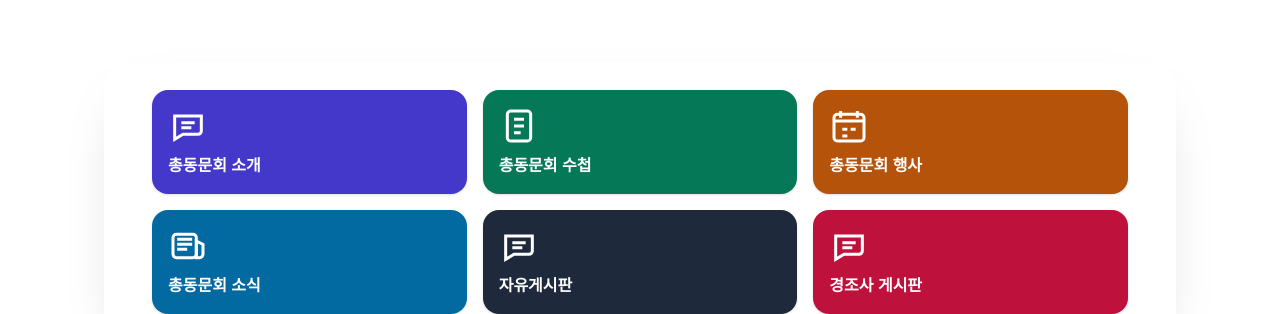
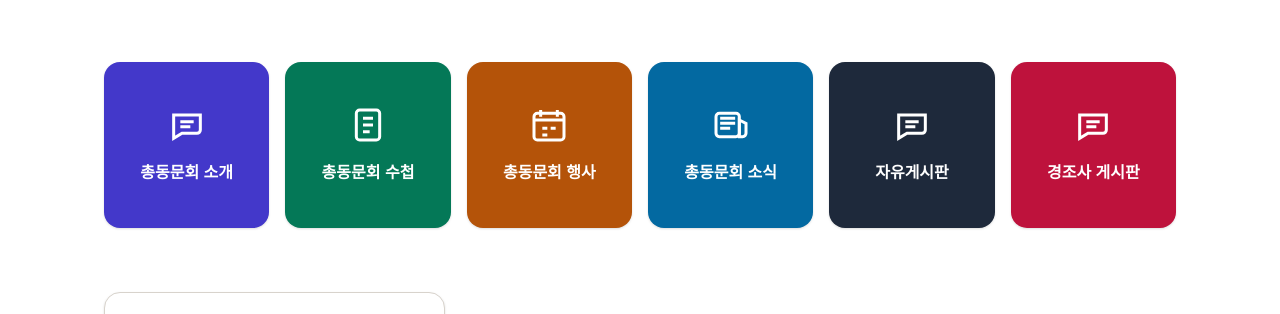
Before and after one commit to ginishuh/sogecon-app, a Next.js app in the folder apps/web/: page / in a window 1280 px wide. Shown: the part 486-800 px from the top of the page. Built offline with nearby package versions, Linux system fonts and the light colour scheme; no server answers; a web font is replaced by a local one.

Commit message:
feat(web): square quick actions; 6-wide desktop; align columns
- Square cards via CSS aspect-ratio:1/1
- Grid lg:grid-cols-6 for single-row desktop layout
- Remove outer wrapper padding/background to match hero columns

Docs: update dev_log_251027.md and worklog

```diff
--- a/apps/web/app/globals.css
+++ b/apps/web/app/globals.css
@@ -292,12 +292,13 @@ a:focus-visible { outline: none; text-decoration: underline; }
 
 /* 홈: Quick Actions (2×2) */
 @layer components {
-  .home-quick-actions { @apply rounded-3xl bg-white/95 px-5 py-7 shadow-soft md:px-12; }
+  .home-quick-actions { @apply px-0 py-0 bg-transparent shadow-none rounded-none; }
 
-  .home-quick-actions__grid { @apply grid grid-cols-3 gap-3 md:gap-4; }
+  .home-quick-actions__grid { @apply grid grid-cols-3 gap-3 md:gap-4 lg:grid-cols-6; }
 
   .home-quick-actions__item {
-    @apply flex flex-col justify-between rounded-2xl p-4 text-left shadow-sm transition hover:-translate-y-0.5 hover:shadow-soft focus-visible:ring-4 focus-visible:ring-brand-accent;
+    @apply flex flex-col items-center justify-center gap-2 rounded-2xl p-4 text-center shadow-sm transition hover:-translate-y-0.5 hover:shadow-soft focus-visible:ring-4 focus-visible:ring-brand-accent;
+    aspect-ratio: 1 / 1; /* 정사각형 카드 */
   }
 
   .home-quick-actions__icon { @apply mb-2 inline-flex h-10 w-10 items-center justify-center text-white; }
```
Also changed, not shown: 2 other files (tests, documents, lock files or other folders).
